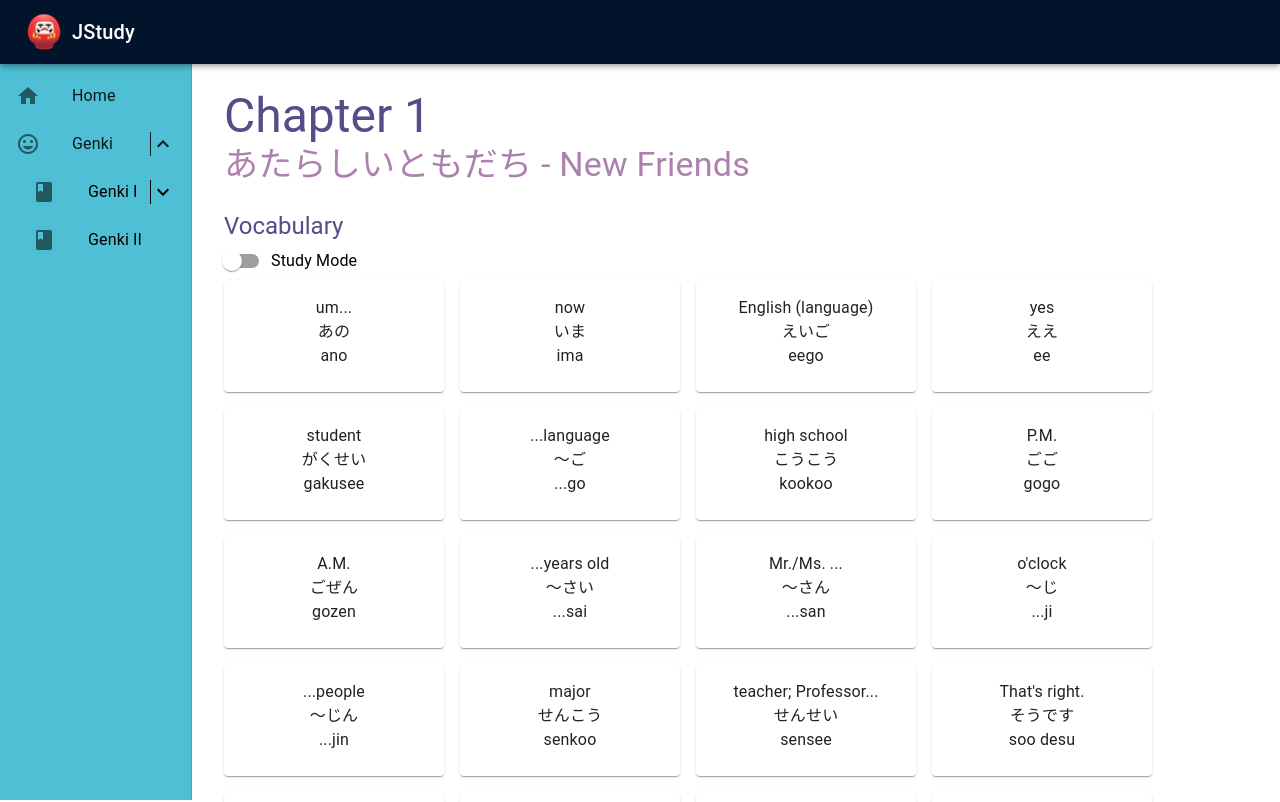
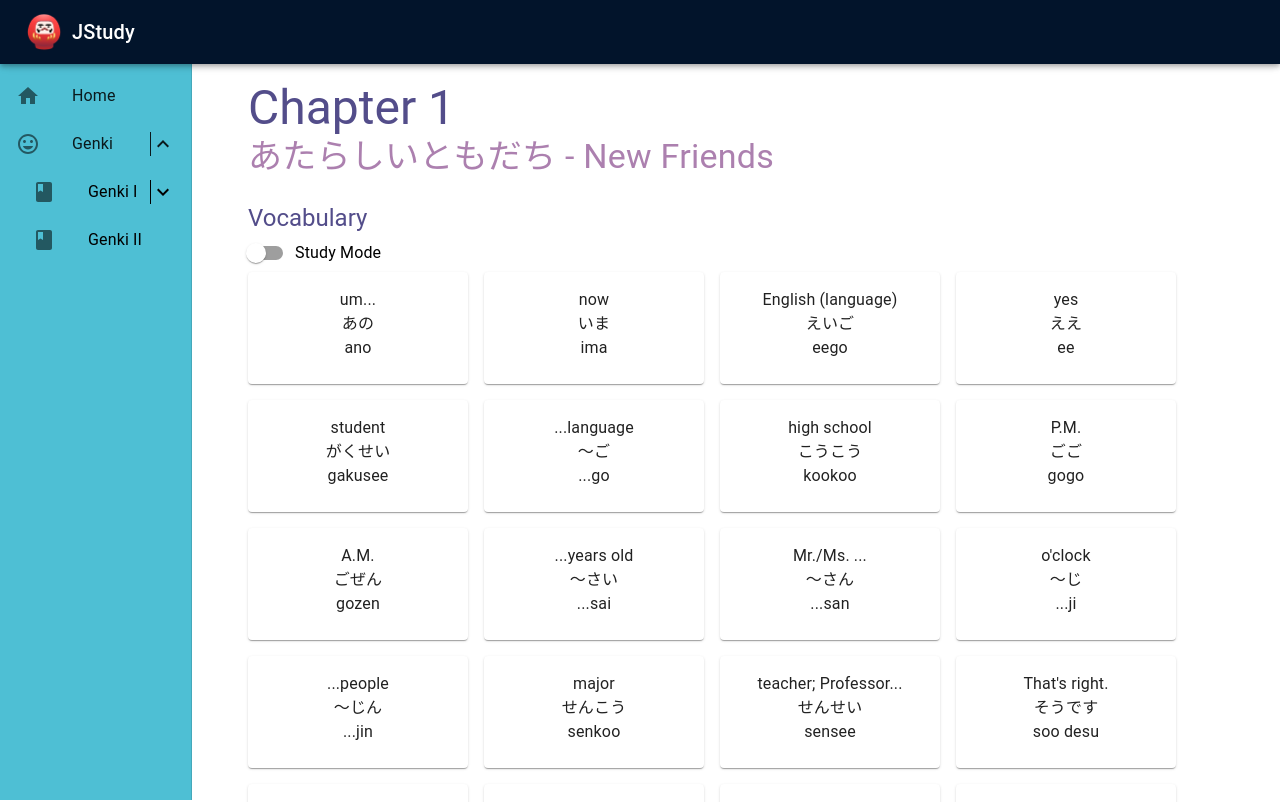
Before and after one commit to kramos577/JStudy, a React (Create React App) app in the folder frontend/: page /genki/1/study in a window 1280 px wide. Shown: the top 802 px of the page. Built offline with nearby package versions, Linux system fonts and the light colour scheme.

Commit message:
Attempted Fix for Study Page Layout on Large Screen

```diff
--- a/frontend/src/pages/Genki1Study.tsx
+++ b/frontend/src/pages/Genki1Study.tsx
@@ -10,7 +10,7 @@ const contentGenki1 = [contentCh1, contentCh2, contentCh3];
 function Genki1Study() {
     return (
         <div>
-            <Box component="main" sx={{ flexGrow: 1, p: 3 }}>
+            <Box component="main" sx={{ flexGrow: 1, ml: 6, mt: 2 }}>
                 <Toolbar />
                 {contentGenki1.map((x) => (
                     <section id={x.chapter.toLowerCase().replaceAll(" ", "")}>
```
